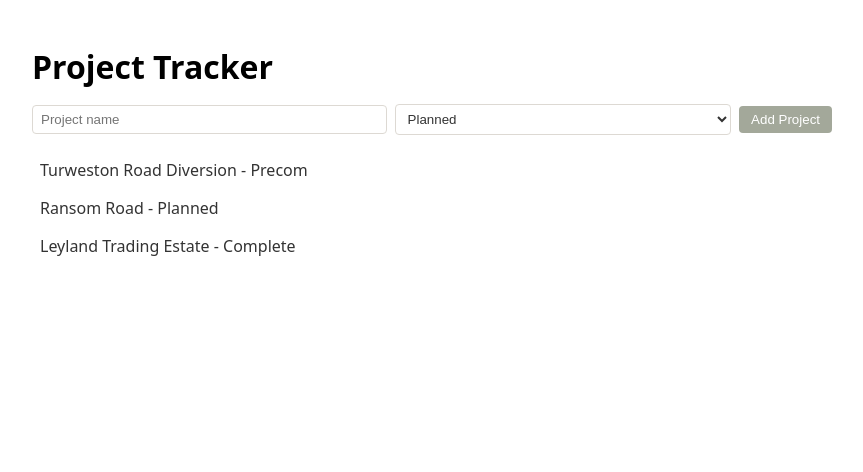
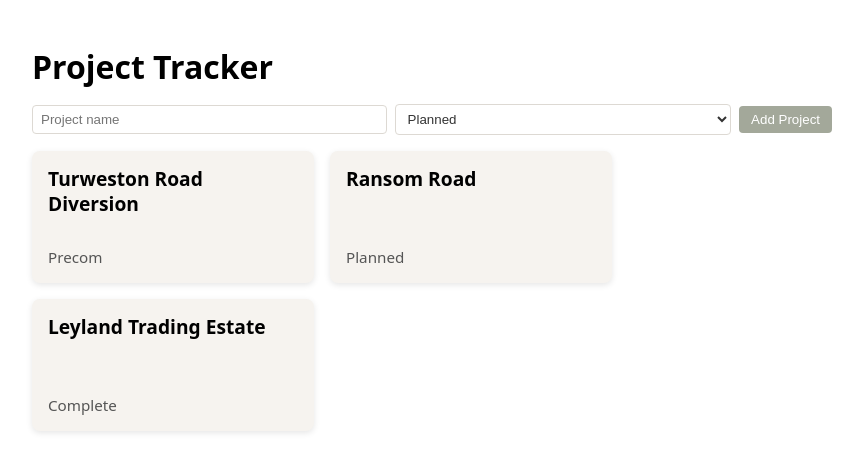
Before and after one commit to AndreaOsk/project-tracker, a React (Vite) app: page / in a window 1280 px wide. Shown: the top 472 px of the page, without its empty margins (208-1071 px from the left). Built offline with nearby package versions, Linux system fonts and the light colour scheme.

Commit message:
project list replaced with cards, CSS module updated with card stiles and list syles removed

```diff
--- a/src/App.jsx
+++ b/src/App.jsx
@@ -37,7 +37,7 @@ function App() {
 
   useEffect(() => {
     localStorage.setItem("projects", JSON.stringify(projectsState));
-  })
+  }, [projectsState]);
 
   const [selectedProject, setSelectedProject] = useState(null);
 
@@ -70,22 +70,35 @@ function App() {
 
   const addAction = (projectId, actionName) => {
     setProjectsState((prevProjects) =>
-    prevProjects.map((p) => {
+    prevProjects.map(p => {
     if (p.id !== projectId) return p;
-    const newId = p.actions.length ? Math.max(...p.actions.map(a => a.id)) + 1 : 1;
+
+    const newId = p.actions.length
+    ? Math.max(...p.actions.map(a => a.id)) + 1 : 1;
+
     return {
       ...p,
-      actions: [...p.actions, { id: newId, name: actionName, completed: false}],
+      actions: [
+        ...p.actions,
+        { id: newId, name: actionName, completed: false}
+      ]
       };
     })
   );
 
   if (selectedProject?.id === projectId) {
-    const newId = selectedProject.actions.length ? Math.max(...selectedProject.actions.map(a => a.id)) + 1 : 1;
-    setSelectedProject({
-      ...selectedProject,
-      actions: [...selectedProject.actions, { id:newId, name: actionName, completed: false}],
-    });
+    setSelectedProject(prev => {
+      const newId = prev.actions.length
+    ? Math.max(...prev.actions.map(a => a.id)) + 1 : 1;
+
+    return {
+      ...prev,
+      actions: [
+        ...prev.actions,
+        {id: newId, name: actionName, completed: false},
+      ]
+    };
+  });
   }
 };
 
--- a/src/components/ProjectDetail.jsx
+++ b/src/components/ProjectDetail.jsx
@@ -9,8 +9,6 @@ function ProjectDetail({ project, toggleAction, addAction, onDeleteProject, onDe
         <div className={styles.card}>
             <h2 className={styles.heading}>{project.name}</h2>
             <p className={styles.subtle}>Status: {project.status}</p>
-            <button onClick={() => onDeleteProject(project.id)}>Delete Project</button>
-
 
             <h3>Actions</h3>
             <ActionList
@@ -20,6 +18,8 @@ function ProjectDetail({ project, toggleAction, addAction, onDeleteProject, onDe
             />
 
             <AddActionForm onAdd={(name) => addAction(project.id, name)}/>
+
+            <button className={styles.deleteProject} onClick={() => onDeleteProject(project.id)}>Delete Project</button>
         </div>
     );
 
--- a/src/components/ProjectDetail.module.css
+++ b/src/components/ProjectDetail.module.css
@@ -15,3 +15,7 @@
   color: #666666;
   margin-bottom: 12px;
 }
+
+.deleteProject {
+  margin-top: 24px;
+}
--- a/src/components/ProjectList.jsx
+++ b/src/components/ProjectList.jsx
@@ -2,23 +2,22 @@ import styles from "./ProjectList.module.css";
 
 function ProjectList({ projects, selectedProjectId, onSelectProject}) {
     return (
-        <ul className={styles.list}>
+        <div className={styles.cardContainer}>
             {projects.map((project) => {
                 const isSelected = project.id === selectedProjectId;
 
             return (
-                <li
+                <div
                     key={project.id}
-                    className={`${styles.item} ${
-                        isSelected ? styles.selected : ""
-                    }`}
+                    className={`${styles.card} ${isSelected ? styles.selected : ""}`}
                     onClick={() => onSelectProject(project)}
                 >
-                    {project.name} - {project.status}
-                </li>
+                    <h3 className={styles.cardTitle}>{project.name}</h3>
+                    <p className={styles.cardStatus}>{project.status}</p>
+                </div>
                 );
             })}
-        </ul>
+        </div>
     );
 }
 
--- a/src/components/ProjectList.module.css
+++ b/src/components/ProjectList.module.css
@@ -1,24 +1,42 @@
-.list {
-  list-style: none;
-  padding: 0;
-  margin-bottom: 16px;
+.cardContainer {
+  display: flex;
+  flex-wrap: wrap;
+  gap: 16px;
 }
 
-.item {
-  padding: 8px;
+.card {
+  background-color: #f6f3ef;
+  border-radius: 8px;
+  padding: 16px;
+  width: 250px;
+  min-height: 100px;
+  max-height: 200px;
+  box-shadow: 0 2px 6px rgba(0, 0, 0, 0.1);
   cursor: pointer;
-  border-radius: 4px;
-  background-color: #ffffff;
-  color: #333333;
-  transition: background-color 0.2s ease;
+  transition: transform 0.1s ease, box-shadow 0.2s ease;
+  display: flex;
+  flex-direction: column;
+  justify-content: space-between;
+  overflow: hidden;
 }
 
-.item:hover {
-  background-color: #efece7; /* subtle warm hover */
+.card:hover {
+  transform: translateY(-2px);
+  box-shadow: 0 4px 12px rgba(0, 0, 0, 0.15);
 }
 
-.selected {
-  background-color: #e0ddd4; /* slightly deeper warm beige */
-  font-weight: 500;
-  color: #333333;
+.card.selected {
+  border: 2px solid #d3cbb8; /*Not sure about this one*/
 }
+
+.cardTitle {
+  margin: 0 0 8px 0;
+  font-size: 1.2rem;
+  line-height: 1.3;
+}
+
+.cardStatus {
+  margin: 0;
+  color: #555;
+  font-size: 0.95rem;
+}
```
